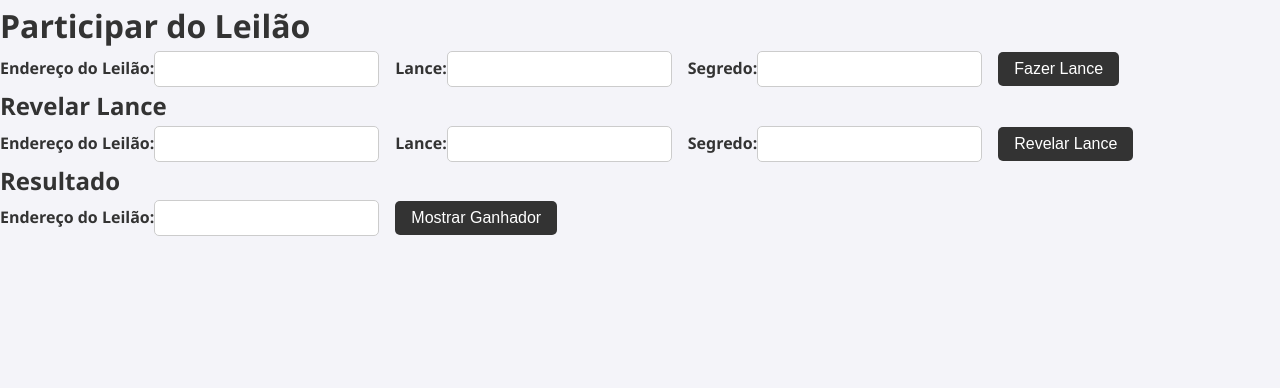
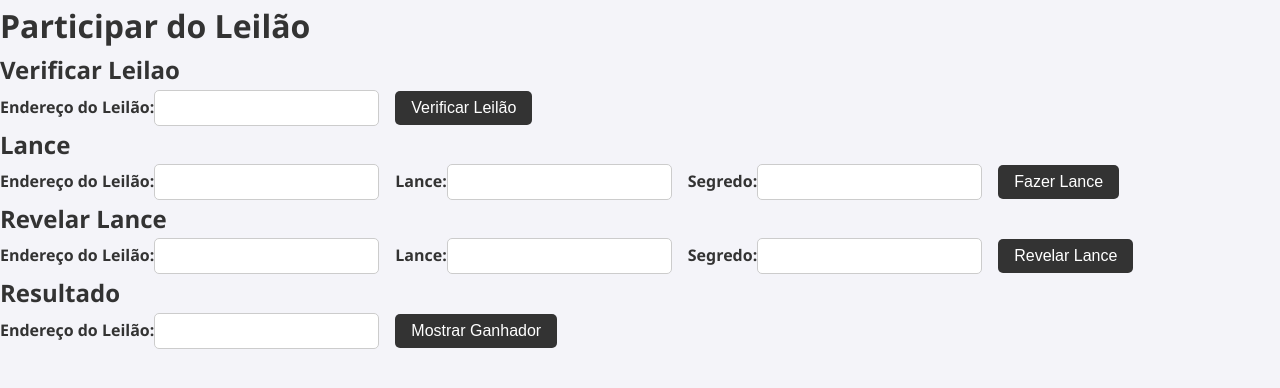
Before and after one commit to BrenoPalma/ProjetoLeilao, a React (Create React App) app in the folder my-react-app/: page /participarleilao in a window 1280 px wide. Shown: the top 388 px of the page. Built offline with nearby package versions, Linux system fonts and the light colour scheme.

Commit message:
Tempo corrigido para o fuso do Brasil e agora mostrando no front

```diff
--- a/my-react-app/package.json
+++ b/my-react-app/package.json
@@ -6,6 +6,8 @@
     "@testing-library/jest-dom": "^5.17.0",
     "@testing-library/react": "^13.4.0",
     "@testing-library/user-event": "^13.5.0",
+    "date-fns": "^3.6.0",
+    "date-fns-tz": "^3.1.3",
     "react": "^18.3.1",
     "react-dom": "^18.3.1",
     "react-router-dom": "^6.26.1",
--- a/my-react-app/src/CriarLeilao.js
+++ b/my-react-app/src/CriarLeilao.js
@@ -1,5 +1,5 @@
 import React, { useState } from 'react';
-import { deployLeilao, finalizarLeilao, mostrarGanhador } from './Leilaodeploy'; // Certifique-se de que a função mostrarGanhador está exportada
+import { deployLeilao, finalizarLeilao, mostrarGanhador, conferirTempo } from './Leilaodeploy'; // Certifique-se de que a função mostrarGanhador está exportada
 import './index.css';
 function CriarLeilao() {
   const [tokenAddress, setTokenAddress] = useState('');
@@ -11,11 +11,17 @@ function CriarLeilao() {
   const [ganhador, setGanhador] = useState(''); // Novo estado para o ganhador
   const [maiorLance, setMaiorLance] = useState(''); // Novo estado para o maior lance
   const [leilaoadress2, setLeilaoAdress2] = useState(''); // Novo estado para o endereço do leilão
+  const [leilaotempolance, setLeilaoTempoLance] = useState(''); // Novo estado para o tempo de lance
+  const [leilaotemporevelacao, setLeilaoTempoRevelacao] = useState(''); // Novo estado para o tempo de revelação
 
   const handleCriarLeilao = async () => {
     try {
       const address = await deployLeilao(tempoLance, tempoRevelacao, tokenAddress);
       setLeilaoAddress(address);
+
+      const { dateLance, dateRevelacao } = await conferirTempo(address);
+      setLeilaoTempoLance(dateLance);
+      setLeilaoTempoRevelacao(dateRevelacao);
       setLeilaoStatus('Leilão criado com sucesso!');
     } catch (error) {
       setLeilaoStatus('Erro ao criar leilão: ' + error.message);
@@ -74,6 +80,8 @@ function CriarLeilao() {
         <div>
           <h2>Leilão Criado</h2>
           <p>Endereço do leilão: {leilaoAddress}</p>
+          <p>Tempo de Lance: {leilaotempolance}</p>
+          <p>Tempo de Revelação: {leilaotemporevelacao}</p>
         </div>
       )}
       <div>
--- a/my-react-app/src/Leilaodeploy.js
+++ b/my-react-app/src/Leilaodeploy.js
@@ -1,6 +1,7 @@
 import Web3 from 'web3';
 import contractAbi from './contracts/LeilaoAsCegas.json'; // ABI e bytecode do contrato
 import contractAbiToken from './contracts/DigitalToken.json';
+import { format, toZonedTime } from 'date-fns-tz';
 const deployLeilao = async (duracaoLance, duracaoRevelacao, tokenAddress) => {
     if (typeof window.ethereum === 'undefined') {
         throw new Error('MetaMask is not installed');
@@ -32,26 +33,40 @@ const deployLeilao = async (duracaoLance, duracaoRevelacao, tokenAddress) => {
         });
 
         console.log('Contrato implantado com sucesso no endereço:', deployedContract.options.address);
-
-
-        const dContract = new web3.eth.Contract(contractAbi.abi, deployedContract.options.address);
-        const fimPeriodoLance = await dContract.methods.fimPeriodoLances().call();
-        const fimPeriodoLanceNumber = Number(fimPeriodoLance);
-        console.log('Fim do período de lances:', fimPeriodoLance);
-        const dateLance = new Date(fimPeriodoLanceNumber * 1000);
-        console.log(dateLance.toUTCString());
-        const fimPeriodoRevelacao = await dContract.methods.fimPeriodoRevelacao().call();
-        const fimPeriodoRevelacaoNumber = Number(fimPeriodoRevelacao);
-        console.log('Fim do período de revelação:', fimPeriodoRevelacao);
-        const dateRevelacao = new Date(fimPeriodoRevelacaoNumber * 1000);
-        console.log(dateRevelacao.toUTCString()); // Converte para um formato de data UTC legível
-
         return deployedContract.options.address; // Retorna o endereço do contrato implantado
     } catch (error) {
         console.error('Erro ao implantar o contrato:', error);
         throw error;
     }
     }
+
+    const conferirTempo = async (leilaoAddress) => {
+        const web3 = new Web3(window.ethereum);
+        const Contract = new web3.eth.Contract(contractAbi.abi, leilaoAddress);
+        const fimPeriodoLance = await Contract.methods.fimPeriodoLances().call();
+        const fimPeriodoLanceNumber = Number(fimPeriodoLance);
+        const dateLanceUTC = new Date(fimPeriodoLanceNumber * 1000);
+        const dateLanceBRT = toZonedTime(dateLanceUTC, 'America/Sao_Paulo');
+
+        const fimPeriodoRevelacao = await Contract.methods.fimPeriodoRevelacao().call();
+        const fimPeriodoRevelacaoNumber = Number(fimPeriodoRevelacao);
+        const dateRevelacaoUTC = new Date(fimPeriodoRevelacaoNumber * 1000);
+        const dateRevelacaoBRT = toZonedTime(dateRevelacaoUTC, 'America/Sao_Paulo');
+
+        const formattedDateLance = format(dateLanceBRT, 'dd-MM-yyyy HH:mm:ss', { timeZone: 'America/Sao_Paulo' });
+        const formattedDateRevelacao = format(dateRevelacaoBRT, 'dd-MM-yyyy HH:mm:ss', { timeZone: 'America/Sao_Paulo' });
+
+        console.log('Fim do período de lance (BRT):', formattedDateLance);
+        console.log('Fim do período de revelação (BRT):', formattedDateRevelacao);
+
+        return { dateLance: formattedDateLance, dateRevelacao: formattedDateRevelacao };
+    };
+
+
+
+
+
+
 
     const enviarLance = async (leilaoAddress, lance, segredo) => {
         if (typeof window.ethereum === 'undefined') {
@@ -190,3 +205,4 @@ const deployLeilao = async (duracaoLance, duracaoRevelacao, tokenAddress) => {
     export { revelarLance };
     export { finalizarLeilao };
     export { mostrarGanhador };
+    export { conferirTempo };
--- a/my-react-app/src/ParticiparLeilao.js
+++ b/my-react-app/src/ParticiparLeilao.js
@@ -1,5 +1,5 @@
 import React, { useState } from 'react';
-import { enviarLance,revelarLance,mostrarGanhador } from './Leilaodeploy';
+import { enviarLance,revelarLance,mostrarGanhador,conferirTempo } from './Leilaodeploy';
 
 function ParticiparLeilao(){
     //usuario precisa do endereço do leilao e do valor do lance e de um segredo que ele ira criar
@@ -11,6 +11,9 @@ function ParticiparLeilao(){
     const [revelarStatus, setRevelarStatus] = useState('');
     const [ganhador, setGanhador] = useState(''); // Novo estado para o ganhador
     const [maiorLance, setMaiorLance] = useState(''); // Novo estado para o maior lance
+    const [leilaotempolance, setLeilaoTempoLance] = useState(''); // Novo estado para o tempo de lance
+    const [leilaotemporevelacao, setLeilaoTempoRevelacao] = useState(''); // Novo estado para o tempo de revelação
+    const [verificarStatus, setVerificarStatus] = useState('');
     //criar handle para participar do leilao
     const handleParticiparLeilao = async () => {
         try {
@@ -56,9 +59,37 @@ function ParticiparLeilao(){
           setRevelarStatus('Erro ao mostrar ganhador: ' + error.message);
         }
       };
+      const handleVerificarLeilao = async () => {
+        try {
+          const { dateLance, dateRevelacao } = await conferirTempo(leilaoAddress);
+          setLeilaoTempoLance(dateLance);
+          setLeilaoTempoRevelacao(dateRevelacao);
+          setVerificarStatus('Leilão verificado com sucesso!');
+        } catch (error) {
+          setVerificarStatus('Erro ao verificar leilão: ' + error.message);
+        }
+      }
     return (
         <div>
           <h1>Participar do Leilão</h1>
+          <h2>Verificar Leilao</h2>
+          <label>
+            Endereço do Leilão:
+            <input
+              type="text"
+              value={leilaoAddress}
+              onChange={(e) => setLeilaoAddress(e.target.value)}
+            />
+          </label>
+          <button onClick={handleVerificarLeilao}>Verificar Leilão</button>
+          <p>{verificarStatus}</p>
+          {leilaotempolance && (
+            <div>
+              <p>Tempo de Lance: {leilaotempolance}</p>
+              <p>Tempo de Revelação: {leilaotemporevelacao}</p>
+            </div>
+          )}
+          <h2>Lance</h2>
           <label>
             Endereço do Leilão:
             <input
```
Also changed, not shown: 1 other file (tests, documents, lock files or other folders).
